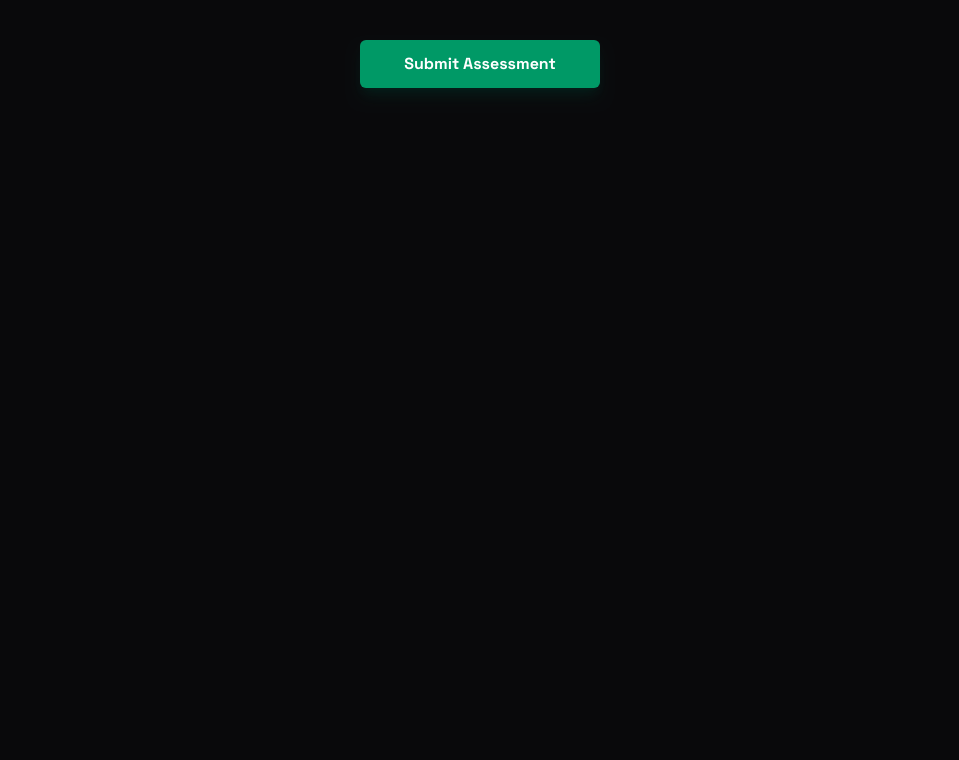
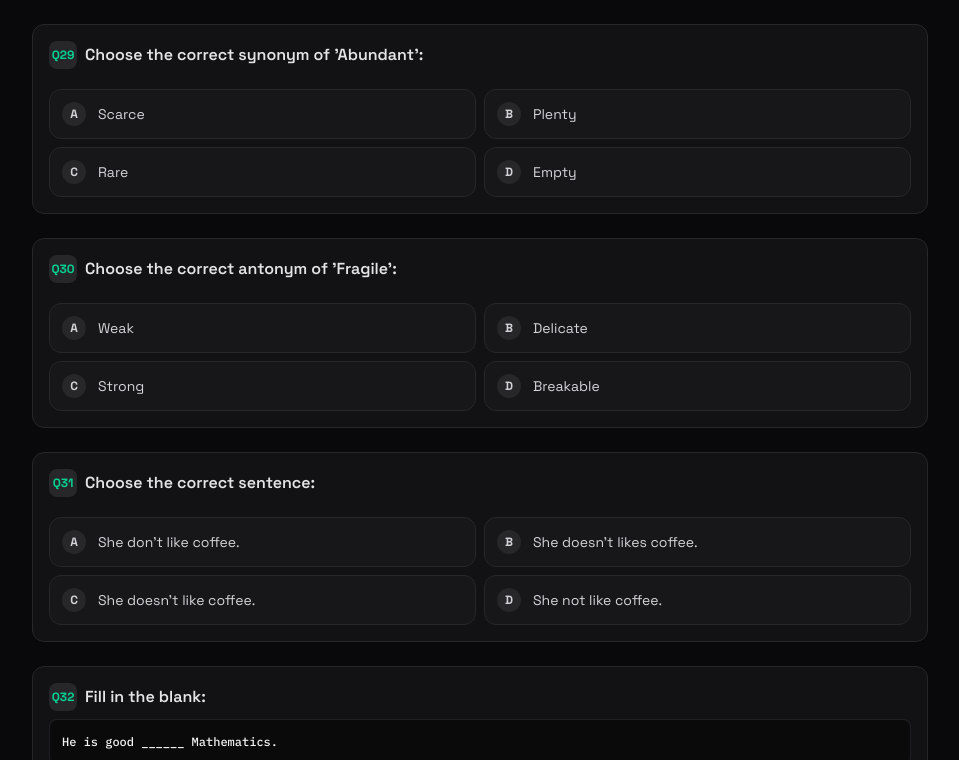
Before and after one commit to hostelconnect05-hue/practice, a Next.js app: page /verbal-ability in a window 1280 px wide. Shown: the part 7900-8660 px from the top of the page, without its empty margins (160-1119 px from the left). Before the commit the page ends 8020 px from the top, so only its background shows below. Built offline with nearby package versions, Linux system fonts and the light colour scheme.

Commit message:
Add Questions 31 to 35 from Document 15.pdf to Verbal dataset bringing total to 33 Qs

```diff
--- a/src/components/home-page-client.tsx
+++ b/src/components/home-page-client.tsx
@@ -273,7 +273,7 @@ export function HomePageClient({
                   <Badge className="bg-sky-500/20 text-sky-300 border-sky-500/30">
                     Section 3 • Grammar & Vocabulary
                   </Badge>
-                  <span className="text-xs text-sky-400 font-semibold">28 Questions</span>
+                  <span className="text-xs text-sky-400 font-semibold">33 Questions</span>
                 </div>
                 <CardTitle className="text-xl font-bold text-zinc-50 mt-2">
                   Section 3: Verbal Ability
--- a/src/data/verbal-questions.ts
+++ b/src/data/verbal-questions.ts
@@ -1116,4 +1116,70 @@ Fruit colour helps fruits attract animals that eat them and disperse their seeds
     correctAnswer: "A",
     explanation: "Simple past tense 'opened' is required to match parallel action 'entered'.",
   },
+  {
+    id: 29,
+    section: "Grammar & Vocabulary",
+    question: "Choose the correct synonym of 'Abundant':",
+    options: [
+      { key: "A", text: "Scarce" },
+      { key: "B", text: "Plenty" },
+      { key: "C", text: "Rare" },
+      { key: "D", text: "Empty" },
+    ],
+    correctAnswer: "B",
+    explanation: "'Abundant' means existing in large quantities, synonymous with 'Plenty'.",
+  },
+  {
+    id: 30,
+    section: "Grammar & Vocabulary",
+    question: "Choose the correct antonym of 'Fragile':",
+    options: [
+      { key: "A", text: "Weak" },
+      { key: "B", text: "Delicate" },
+      { key: "C", text: "Strong" },
+      { key: "D", text: "Breakable" },
+    ],
+    correctAnswer: "C",
+    explanation: "'Fragile' means easily broken or delicate. Its opposite is 'Strong'.",
+  },
+  {
+    id: 31,
+    section: "Grammar & Vocabulary",
+    question: "Choose the correct sentence:",
+    options: [
+      { key: "A", text: "She don't like coffee." },
+      { key: "B", text: "She doesn't likes coffee." },
+      { key: "C", text: "She doesn't like coffee." },
+      { key: "D", text: "She not like coffee." },
+    ],
+    correctAnswer: "C",
+    explanation: "Subject-verb agreement: 'She doesn't like coffee.' (doesn't + base verb like).",
+  },
+  {
+    id: 32,
+    section: "Grammar & Vocabulary",
+    question: "Fill in the blank:",
+    sentence: "He is good ______ Mathematics.",
+    options: [
+      { key: "A", text: "in" },
+      { key: "B", text: "at" },
+      { key: "C", text: "on" },
+      { key: "D", text: "for" },
+    ],
+    correctAnswer: "B",
+    explanation: "The correct preposition for skill in a subject is 'good at'.",
+  },
+  {
+    id: 33,
+    section: "Grammar & Vocabulary",
+    question: "Choose the correctly spelled word:",
+    options: [
+      { key: "A", text: "Accomodation" },
+      { key: "B", text: "Accommodation" },
+      { key: "C", text: "Acommodation" },
+      { key: "D", text: "Accommadation" },
+    ],
+    correctAnswer: "B",
+    explanation: "The correct spelling is 'Accommodation' (double c, double m).",
+  },
 ];
```
